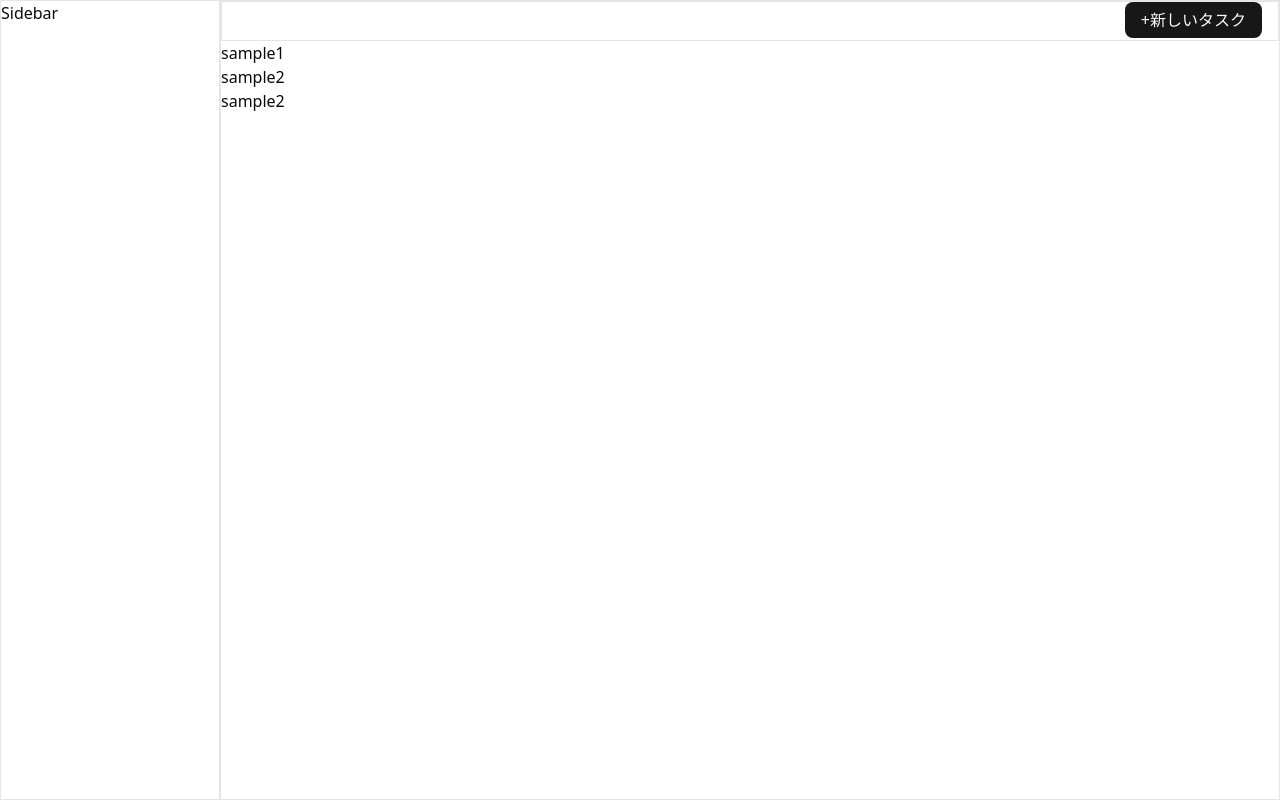
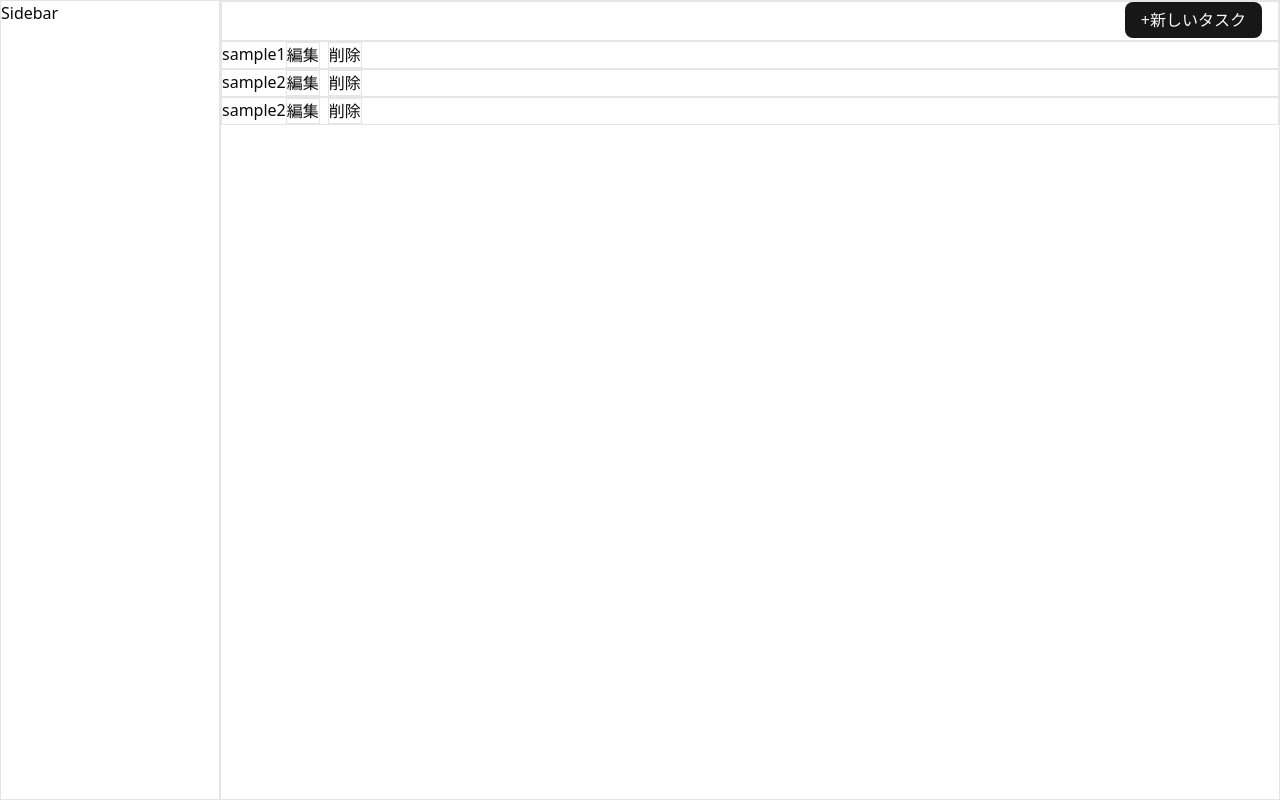
Before and after one commit to kandalog/todo-app, a React (Vite) app: page / in a window 1280 px wide. Built offline with nearby package versions, Linux system fonts and the light colour scheme.

Commit message:
編集と削除ボタンを追加

```diff
--- a/src/components/TodoItem.tsx
+++ b/src/components/TodoItem.tsx
@@ -3,9 +3,27 @@ import { Todo } from "@/domain/Todo";
 type Props = Todo;
 
 function TodoItem(todo: Props) {
+  const handleEdit = () => {
+    console.log("編集 Click!");
+  };
+
+  const handleDelete = () => {
+    console.log("削除 click!");
+  };
+
   return (
-    <div className="box">
-      <p>{todo.title}</p>
+    <div className="border">
+      <div className="flex">
+        <p>{todo.title}</p>
+        <div>
+          <button className="border cursor-pointer" onClick={handleEdit}>
+            編集
+          </button>
+          <button className="ml-2 border cursor-pointer" onClick={handleDelete}>
+            削除
+          </button>
+        </div>
+      </div>
     </div>
   );
 }
```
